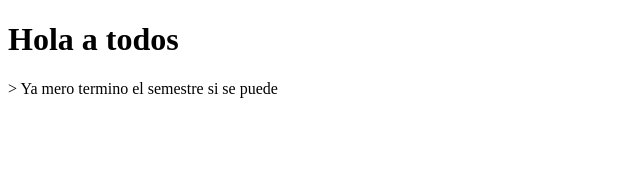
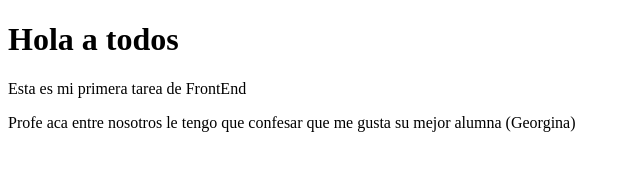
Before and after one commit to Gustavo-Mendez/mi-proyecto-hola-mundo, a plain HTML site: page index.html in a window 1280 px wide. Shown: the whole page, without its empty margins (0-640 px from the left). Drawn offline with Linux system fonts and the light colour scheme.

Commit message:
ultimo commit

```diff
--- a/index.html
+++ b/index.html
@@ -10,7 +10,7 @@
 <body>
 
     <h1>Hola a todos</h1>
-    <p>> Ya mero termino el semestre si se puede</p>
-
+    <p>Esta es mi primera tarea de FrontEnd</p>
+    <p>Profe aca entre nosotros le tengo que confesar que me gusta su mejor alumna (Georgina) </p>
 </body>
 </html>
```
